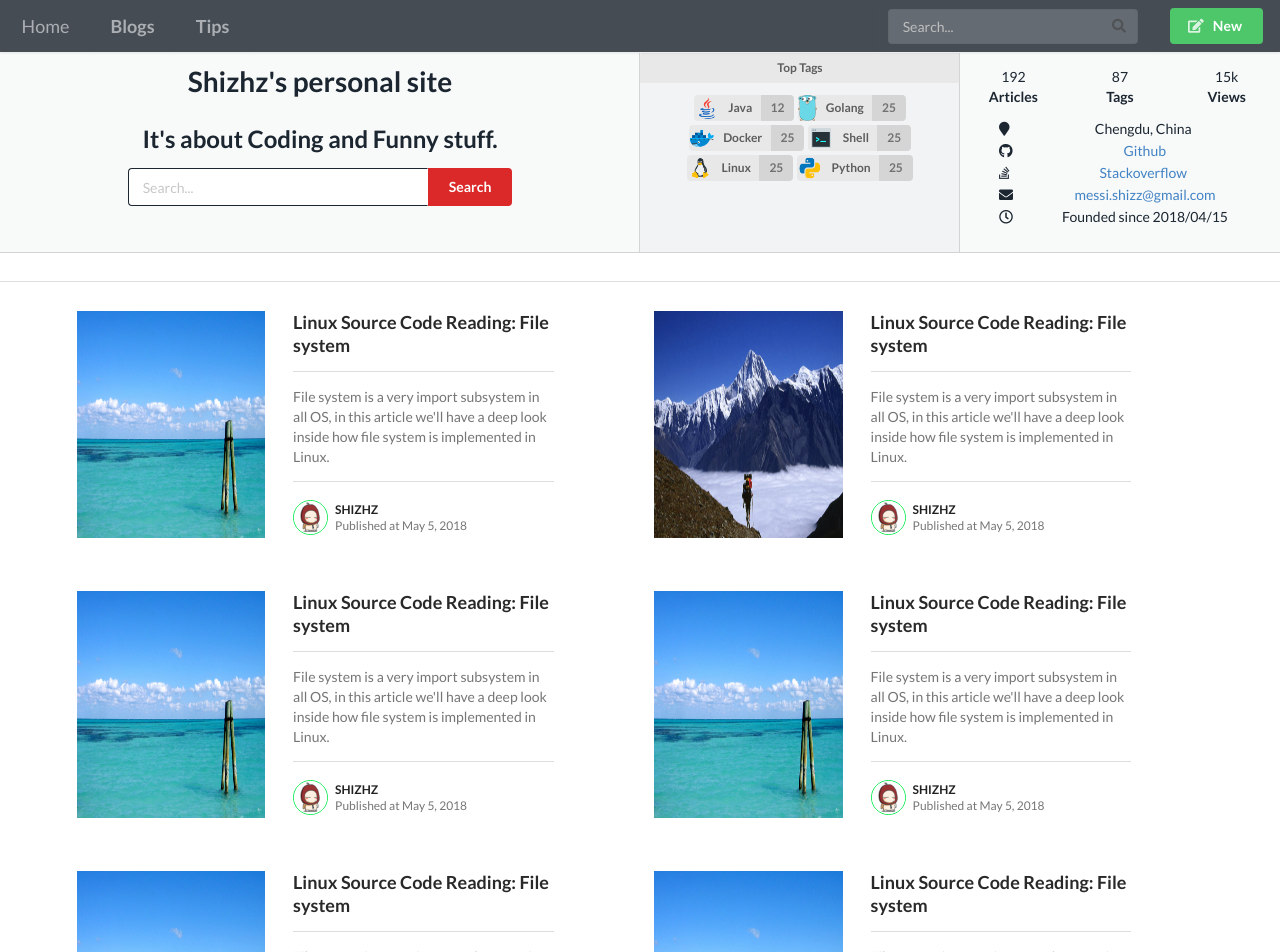
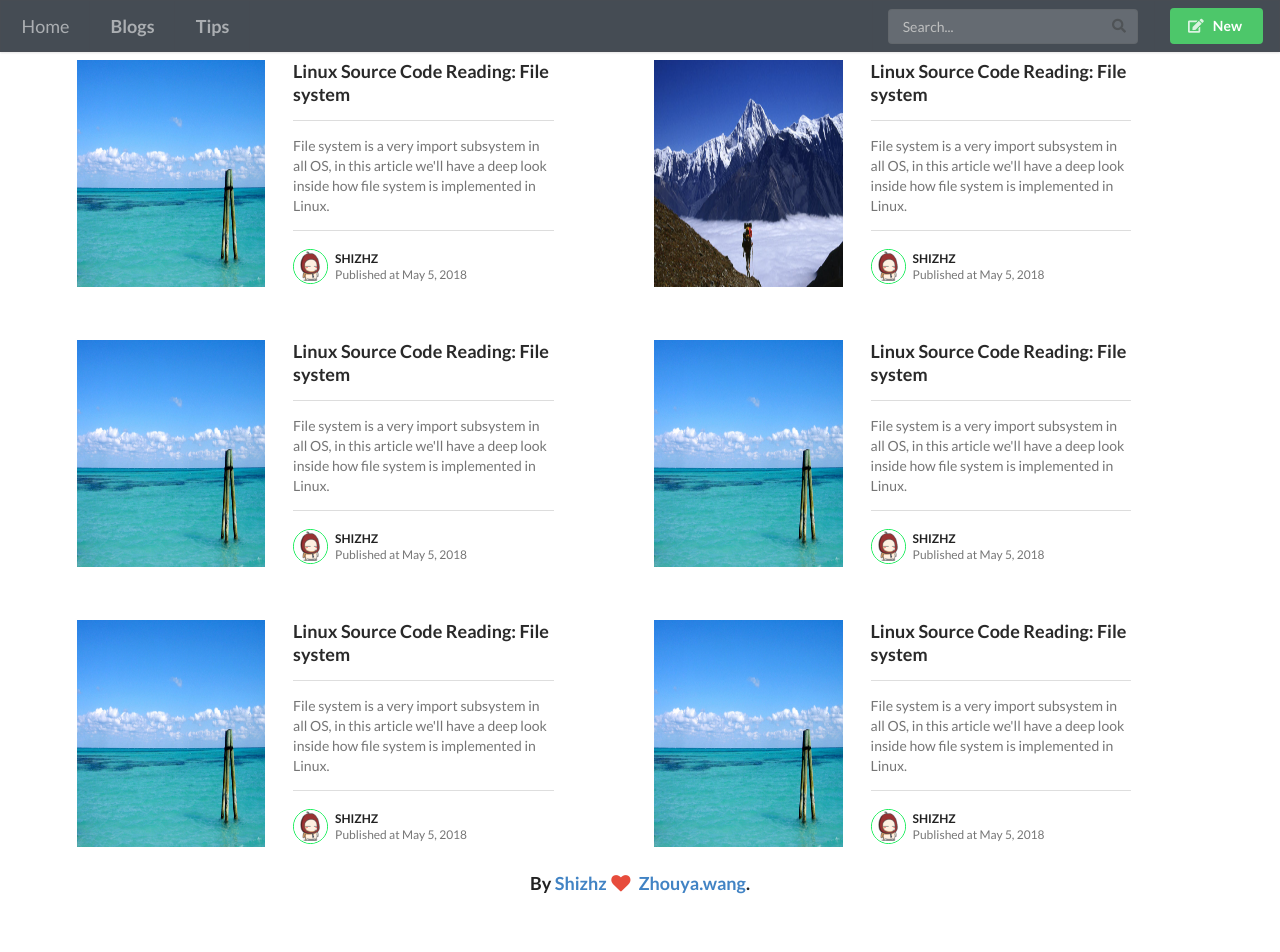
Before and after one commit to zhou-zhou/shizhz.com, a Vue app: page /#/blogs in a window 1280 px wide. Shown: the top 952 px of the page. After the commit the page ends 912 px from the top, so only its background shows below. Built offline with nearby package versions, Linux system fonts and the light colour scheme.

Commit message:
Add basic routing logic

```diff
--- a/index.html
+++ b/index.html
@@ -6,7 +6,7 @@
     <meta name="viewport" content="width=device-width,initial-scale=1.0">
     <title>shizhz.com</title>
   </head>
-  <body style="padding-top:52px;">
+  <body style="padding-top:60px;">
     <div id="app"></div>
     <!-- built files will be auto injected -->
   </body>
--- a/src/App.vue
+++ b/src/App.vue
@@ -1,26 +1,19 @@
 <template>
   <div id="app">
     <Navbar />
-    <IntroBoard />
-    <div class="ui section divider"></div>
-    <Articles />
-    <div class="ui section divider"></div>
+    <router-view />
     <Footer/>
   </div>
 </template>
 
 <script>
 import Navbar from './components/Navbar'
-import IntroBoard from './components/IntroBoard'
-import Articles from './components/Articles'
 import Footer from './components/Footer'
 
 export default {
   name: 'App',
   components: {
     Navbar,
-    IntroBoard,
-    Articles,
     Footer
   }
 }
--- a/src/components/Footer.vue
+++ b/src/components/Footer.vue
@@ -3,7 +3,7 @@
   <div class="container">
     <div class="content has-text-centered" style="text-align: center;">
       <h3>
-        By <a href="https://shizhz.com">Shizhz</a> <i class="heart icon"/> <a href="https://shizhz.com">Zhouya.wang</a>.
+        By <a href="https://shizhz.com">Shizhz</a> <i class="heart icon" style="color:#E74C3C"/> <a href="https://shizhz.com">Zhouya.wang</a>.
       </h3>
     </div>
   </div>
@@ -11,8 +11,8 @@
 </template>
 
 <style scoped>
-  footer {
-    min-height: 40px;
-    vertical-align: middle;
-  }
+footer {
+  min-height: 40px;
+  vertical-align: middle;
+}
 </style>
--- a/src/components/IntroBoard.vue
+++ b/src/components/IntroBoard.vue
@@ -43,7 +43,7 @@
       <div class="ui three column grid">
         <div class="column"><div>192</div><strong>Articles</strong></div>
         <div class="column"><div>87</div><strong>Tags</strong></div>
-        <div class="column"><div>15k</div><strong>Views</strong></div>
+        <div class="column"><div>15k</div><strong>Words</strong></div>
       </div>
       <div class="ui list" style="padding-left:25px;">
         <div class="item">
--- a/src/components/Navbar.vue
+++ b/src/components/Navbar.vue
@@ -1,12 +1,12 @@
 <template>
   <div class="ui primary menu fixed-top">
-  <a class="item" href="http://shizhz.com">
+  <a class="item" href="/">
     Home
   </a>
-  <a class="item" @click="toggleActive(1)" :class="{active : activeItem == 1}">
+  <a class="item" href="#/blogs" @click="toggleActive(1)" :class="{active : activeItem == 1}">
     <strong>Blogs</strong>
   </a>
-  <a class="item" @click="toggleActive(2)" :class="{active : activeItem == 2}">
+  <a class="item" href="#/tips" @click="toggleActive(2)" :class="{active : activeItem == 2}">
     <strong>Tips</strong>
   </a>
   <div class="right menu">
@@ -17,7 +17,7 @@
       </div>
    </div>
     <div class="item">
-    <button class="ui positive button">
+    <button class="ui positive button" @click="write">
       <i class="edit icon"></i>
       New
     </button>
@@ -37,6 +37,10 @@ export default {
   methods: {
     toggleActive: function (activeItem) {
       this.activeItem = activeItem
+    },
+    write: function () {
+      this.activeItem = ''
+      this.$router.push('/write')
     }
   }
 }
--- a/src/components/SearchBox.vue
+++ b/src/components/SearchBox.vue
@@ -2,7 +2,7 @@
   <div class="field">
         <div class="ui action input">
             <input type="text" id="searchBox" placeholder="Search..." style="border:1px #1b2631 solid;min-width: 300px;"/>
-            <div class="ui button red">Search</div>
+            <div class="ui button red"><slot>Search</slot></div>
         </div>
     </div>
 </template>
--- a/src/main.js
+++ b/src/main.js
@@ -2,14 +2,16 @@
 // (runtime-only or standalone) has been set in webpack.base.conf with an alias.
 import Vue from 'vue'
 import App from './App'
+import router from './router'
 import '../node_modules/semantic-ui/dist/semantic.min.css'
+
 window.$ = window.jQuery = require('jquery')
-
 Vue.config.productionTip = false
 
 /* eslint-disable no-new */
 new Vue({
   el: '#app',
+  router,
   components: { App },
   template: '<App/>'
 })
--- /dev/null
+++ b/src/pages/BlogList.vue
@@ -0,0 +1,201 @@
+<template>
+<div class="ui grid container">
+  <div class="eight wide column article">
+      <div class="ui grid" style="height: 100%;">
+          <div class="six wide column cover">
+              <img src="@/assets/sea-bg.jpg" style="width: 100%; height: 100%;"/>
+          </div>
+          <div class="eight wide column">
+              <a href="#/article/1918">
+                <h3 class="article-title">Linux Source Code Reading: File system</h3>
+              </a>
+                <div class="ui clearing divider"></div>
+
+              <a href="#/article/1918">
+                <p class="article-intro">File system is a very import subsystem in all OS,
+                    in this article we'll have a deep look inside how file system is implemented in Linux.</p>
+              </a>
+                <div class="ui clearing divider"></div>
+
+              <div class="ui horizontal list">
+                <div class="item">
+                    <img class="ui mini circular image avatar" src="@/assets/shizhz-icon.jpg">
+                    <div class="content">
+                    <div class="ui sub header">Shizhz</div>
+                    <span class="ts-meta">Published at May 5, 2018</span>
+                    </div>
+                </div>
+                </div>
+          </div>
+      </div>
+  </div>
+  <div class="eight wide column article">
+      <div class="ui grid" style="height: 100%;">
+          <div class="six wide column cover">
+              <img src="@/assets/gongga.png" style="width: 100%; height: 100%;"/>
+          </div>
+          <div class="eight wide column">
+              <a href="#/article/1918">
+                <h3 class="article-title">Linux Source Code Reading: File system</h3>
+              </a>
+                <div class="ui clearing divider"></div>
+
+              <a href="#/article/1918">
+                <p class="article-intro">File system is a very import subsystem in all OS,
+                    in this article we'll have a deep look inside how file system is implemented in Linux.</p>
+              </a>
+                <div class="ui clearing divider"></div>
+
+              <div class="ui horizontal list">
+                <div class="item">
+                    <img class="ui mini circular image avatar" src="@/assets/shizhz-icon.jpg">
+                    <div class="content">
+                    <div class="ui sub header">Shizhz</div>
+                    <span class="ts-meta">Published at May 5, 2018</span>
+                    </div>
+                </div>
+                </div>
+          </div>
+
+      </div>
+  </div>
+  <div class="eight wide column article">
+      <div class="ui grid" style="height: 100%;">
+          <div class="six wide column cover">
+              <img src="@/assets/sea-bg.jpg" style="width: 100%; height: 100%;"/>
+          </div>
+          <div class="eight wide column">
+              <a href="#/article/1918">
+                <h3 class="article-title">Linux Source Code Reading: File system</h3>
+              </a>
+                <div class="ui clearing divider"></div>
+
+              <a href="#/article/1918">
+                <p class="article-intro">File system is a very import subsystem in all OS,
+                    in this article we'll have a deep look inside how file system is implemented in Linux.</p>
+              </a>
+                <div class="ui clearing divider"></div>
+
+              <div class="ui horizontal list">
+                <div class="item">
+                    <img class="ui mini circular image avatar" src="@/assets/shizhz-icon.jpg">
+                    <div class="content">
+                    <div class="ui sub header">Shizhz</div>
+                    <span class="ts-meta">Published at May 5, 2018</span>
+                    </div>
+                </div>
+                </div>
+          </div>
+      </div>
+  </div>
+  <div class="eight wide column article">
+      <div class="ui grid" style="height: 100%;">
+          <div class="six wide column cover">
+              <img src="@/assets/sea-bg.jpg" style="width: 100%; height: 100%;"/>
+          </div>
+          <div class="eight wide column">
+              <a href="#/article/1918">
+                <h3 class="article-title">Linux Source Code Reading: File system</h3>
+              </a>
+                <div class="ui clearing divider"></div>
+
+              <a href="#/article/1918">
+                <p class="article-intro">File system is a very import subsystem in all OS,
+                    in this article we'll have a deep look inside how file system is implemented in Linux.</p>
+              </a>
+                <div class="ui clearing divider"></div>
+
+              <div class="ui horizontal list">
+                <div class="item">
+                    <img class="ui mini circular image avatar" src="@/assets/shizhz-icon.jpg">
+                    <div class="content">
+                    <div class="ui sub header">Shizhz</div>
+                    <span class="ts-meta">Published at May 5, 2018</span>
+                    </div>
+                </div>
+                </div>
+          </div>
+      </div>
+  </div>
+  <div class="eight wide column article">
+      <div class="ui grid" style="height: 100%;">
+          <div class="six wide column cover">
+              <img src="@/assets/sea-bg.jpg" style="width: 100%; height: 100%;"/>
+          </div>
+          <div class="eight wide column">
+              <a href="#/article/1918">
+                <h3 class="article-title">Linux Source Code Reading: File system</h3>
+              </a>
+                <div class="ui clearing divider"></div>
+
+              <a href="#/article/1918">
+                <p class="article-intro">File system is a very import subsystem in all OS,
+                    in this article we'll have a deep look inside how file system is implemented in Linux.</p>
+              </a>
+                <div class="ui clearing divider"></div>
+
+              <div class="ui horizontal list">
+                <div class="item">
+                    <img class="ui mini circular image avatar" src="@/assets/shizhz-icon.jpg">
+                    <div class="content">
+                    <div class="ui sub header">Shizhz</div>
+                    <span class="ts-meta">Published at May 5, 2018</span>
+                    </div>
+                </div>
+                </div>
+          </div>
+      </div>
+  </div>
+  <div class="eight wide column article">
+      <div class="ui grid" style="height: 100%;">
+          <div class="six wide column cover">
+              <img src="@/assets/sea-bg.jpg" style="width: 100%; height: 100%;"/>
+          </div>
+          <div class="eight wide column">
+              <a href="#/article/1918">
+                <h3 class="article-title">Linux Source Code Reading: File system</h3>
+              </a>
+                <div class="ui clearing divider"></div>
+
+              <a href="#/article/1918">
+                <p class="article-intro">File system is a very import subsystem in all OS,
+                    in this article we'll have a deep look inside how file system is implemented in Linux.</p>
+              </a>
+                <div class="ui clearing divider"></div>
+
+              <div class="ui horizontal list">
+                <div class="item">
+                    <img class="ui mini circular image avatar" src="@/assets/shizhz-icon.jpg">
+                    <div class="content">
+                    <div class="ui sub header">Shizhz</div>
+                    <span class="ts-meta">Published at May 5, 2018</span>
+                    </div>
+                </div>
+                </div>
+          </div>
+      </div>
+  </div>
+</div>
+</template>
+
+<style>
+.article {
+  height: 280px;
+  /* background-color: red !important; */
+}
+h3.article-title {
+  color: rgba(0, 0, 0, 0.84) !important;
+}
+
+p.article-intro {
+  color: rgba(0, 0, 0, 0.54) !important;
+}
+img.avatar {
+  border: 1px #0eec52 solid;
+}
+span.ts-meta {
+  font-size: 12px !important;
+  color: rgba(0, 0, 0, 0.54) !important;
+  fill: rgba(0, 0, 0, 0.54) !important;
+}
+</style>
--- /dev/null
+++ b/src/pages/Home.vue
@@ -0,0 +1,21 @@
+<template>
+  <div>
+    <IntroBoard />
+    <div class="ui section divider" style="margin: 1em;"></div>
+    <Articles />
+    <div class="ui section divider"></div>
+  </div>
+</template>
+
+<script>
+import IntroBoard from '@/components/IntroBoard'
+import Articles from '@/components/Articles'
+
+export default {
+  name: 'Home',
+  components: {
+    IntroBoard,
+    Articles
+  }
+}
+</script>
--- /dev/null
+++ b/src/pages/Writing.vue
@@ -0,0 +1,20 @@
+<template>
+  <div>
+    <div id="editor">Editor goes here</div>
+  </div>
+</template>
+
+<script>
+export default {
+  name: 'Writing',
+  components: {
+  }
+}
+</script>
+
+<style scoped>
+    #editor {
+        min-height: 400px;
+        width: 100%;
+    }
+</style>
--- a/src/router/index.js
+++ b/src/router/index.js
@@ -1,6 +1,8 @@
 import Vue from 'vue'
 import Router from 'vue-router'
-import Navbar from '@/components/Navbar'
+import Home from '@/pages/Home'
+import Writing from '@/pages/Writing'
+import BlogList from '@/pages/BlogList'
 
 Vue.use(Router)
 
@@ -8,8 +10,18 @@ export default new Router({
   routes: [
     {
       path: '/',
-      name: 'Navbar',
-      component: Navbar
+      name: 'Home',
+      component: Home
+    },
+    {
+      path: '/write',
+      name: 'Writing',
+      component: Writing
+    },
+    {
+      path: '/blogs',
+      name: 'BlogList',
+      component: BlogList
     }
   ]
 })
```
Also changed, not shown: 1 other file (tests, documents, lock files or other folders).
